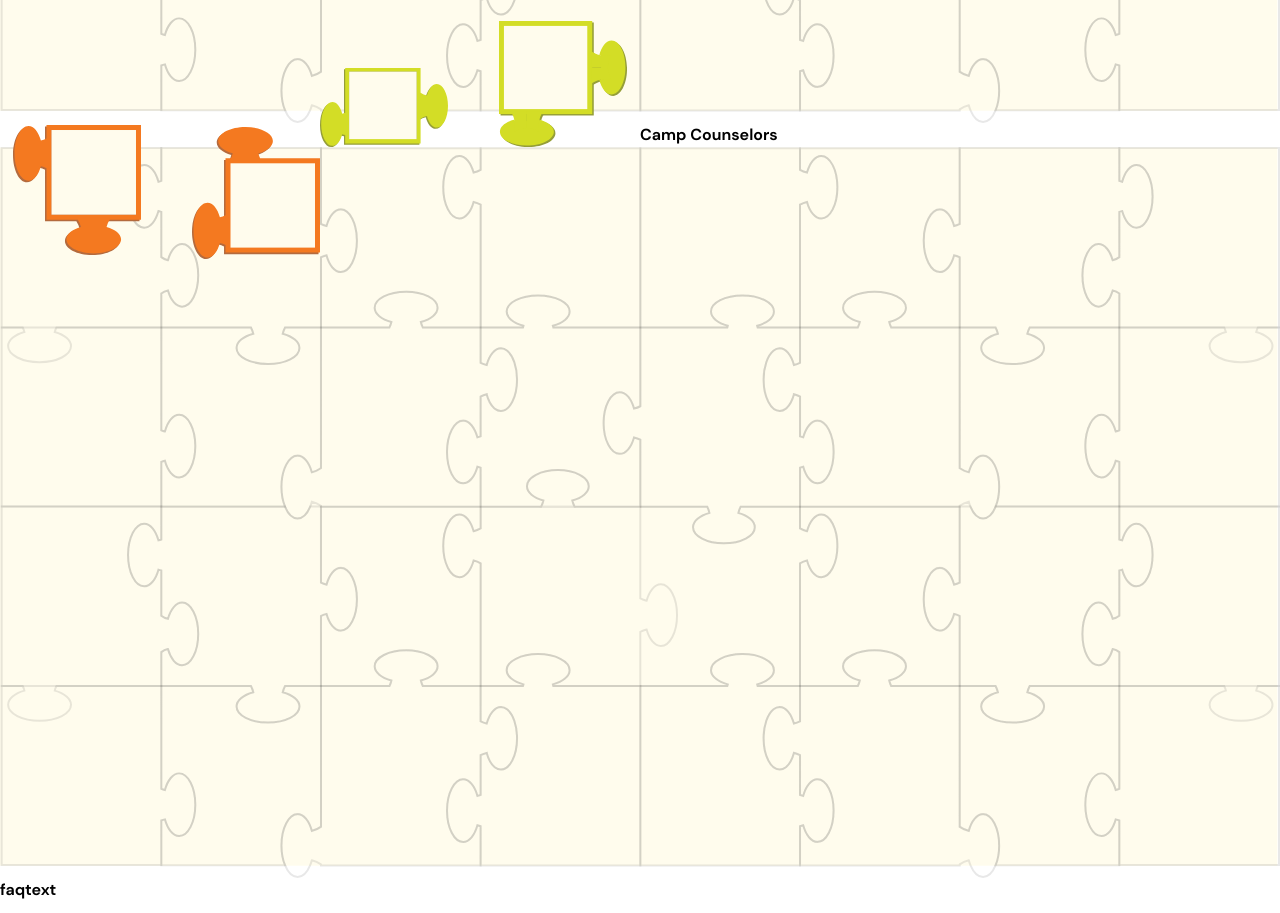
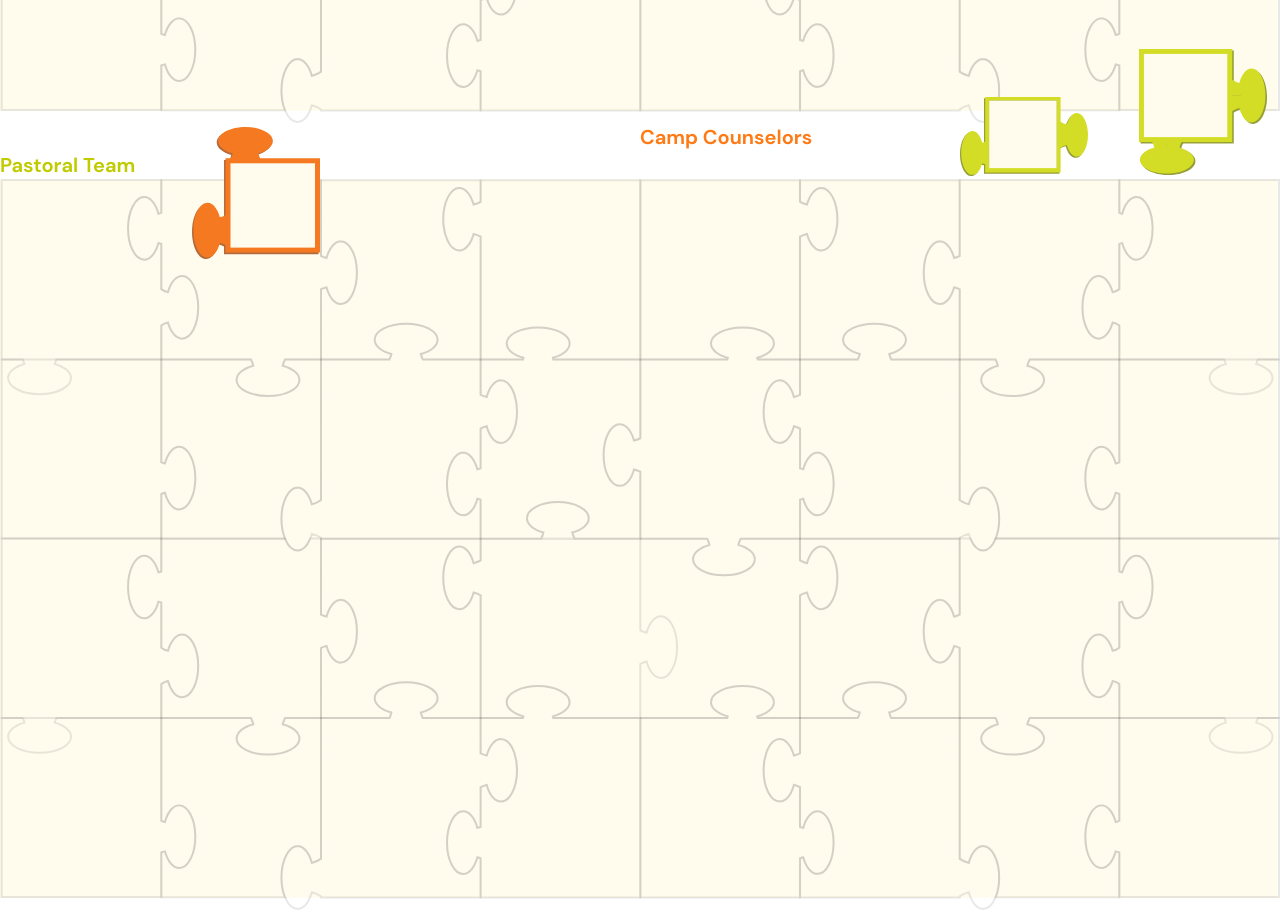
Before and after one commit to montanohanz/youthlive-campstaff, a Next.js app: page / in a window 1280 px wide. Shown: the part 2060-2973 px from the top of the page. Built offline with nearby package versions, Linux system fonts and the light colour scheme.

Commit message:
frontpage work

```diff
--- a/components/2023.js
+++ b/components/2023.js
@@ -102,7 +102,8 @@ function PersonGrid(props) {
             </div>
             <div className='flex columns-2xl'>
                 <div className='basis-1/2 relative'>
-                    <div className='absolute' style={{top: '10%', left: '2%', width: '20%'}}>
+                    {/* <div className='absolute' style={{top: '10%', left: '2%', width: '20%'}}> */}
+                    <div className='absolute'>
                         <Frames type="orange1" />
                     </div>
                     <div className='absolute' style={{top: '15%', left: '30%', width: '20%'}}>
@@ -110,11 +111,14 @@ function PersonGrid(props) {
                     </div>
                 </div>
                 <div className='basis-1/2'>
-                    <h1>Camp Counselors</h1>
+                    <div className='text-xl text-2023-safetyorange'>Camp Counselors</div>
                 </div>
             </div>
 
             <div className='flex columns-2xl'>
+                <div className='basis-1/2'>
+                    <div className='text-xl text-2023-pear'>Pastoral Team</div>
+                </div>
                 <div className='basis-1/2 relative'>
                     <div className='absolute' style={{bottom: '10%', right: '30%', width: '20%'}}>
                         <Frames type="green1" />
```
